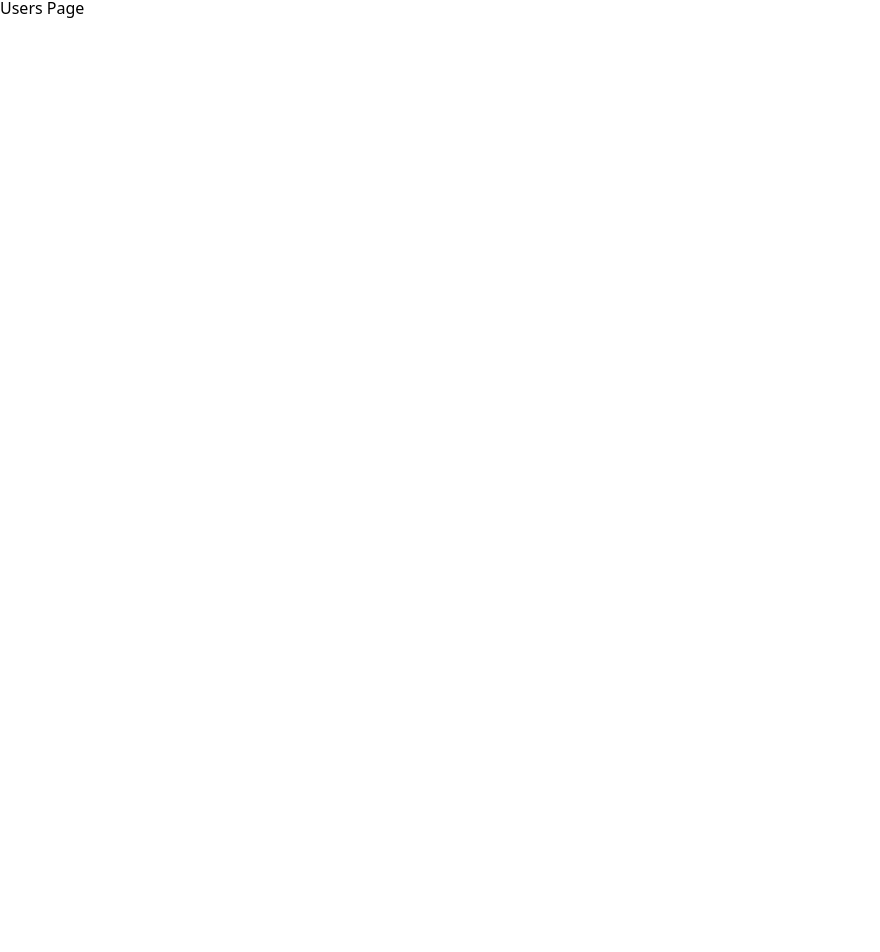
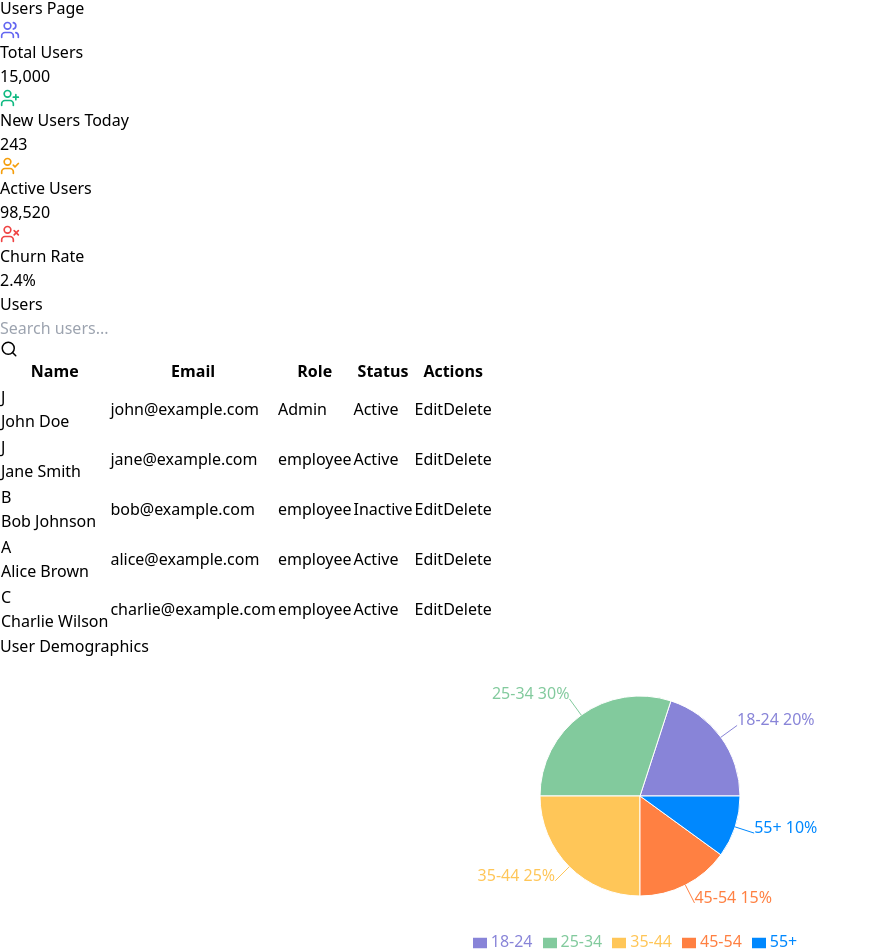
Before and after one commit to haverwoods/dernsupport-admin-dashboard, a React (Vite) app: page /users in a window 1280 px wide. Shown: the part 342-1294 px from the top of the page, without its empty margins (0-880 px from the left). Before the commit the page ends 800 px from the top, so only its background shows below. Built offline with nearby package versions, Linux system fonts and the light colour scheme.

Commit message:
added user page and new feature in order list

```diff
--- a/src/order/orderlist.jsx
+++ b/src/order/orderlist.jsx
@@ -3,14 +3,62 @@ import { motion } from "framer-motion";
 import { Search, Eye } from "lucide-react";
 
 const orderData = [
-	{ id: "ORD001", customer: "John Doe", total: 235.4, status: "Delivered", date: "2023-07-01" },
-	{ id: "ORD002", customer: "Jane Smith", total: 412.0, status: "Processing", date: "2023-07-02" },
-	{ id: "ORD003", customer: "Bob Johnson", total: 162.5, status: "Shipped", date: "2023-07-03" },
-	{ id: "ORD004", customer: "Alice Brown", total: 750.2, status: "Pending", date: "2023-07-04" },
-	{ id: "ORD005", customer: "Charlie Wilson", total: 95.8, status: "Delivered", date: "2023-07-05" },
-	{ id: "ORD006", customer: "Eva Martinez", total: 310.75, status: "Processing", date: "2023-07-06" },
-	{ id: "ORD007", customer: "David Lee", total: 528.9, status: "Shipped", date: "2023-07-07" },
-	{ id: "ORD008", customer: "Grace Taylor", total: 189.6, status: "Delivered", date: "2023-07-08" },
+  {
+    id: "ORD001",
+    customer: "John Doe",
+    total: 235.4,
+    status: "Delivered",
+    date: "2023-07-01",
+  },
+  {
+    id: "ORD002",
+    customer: "Jane Smith",
+    total: 412.0,
+    status: "Processing",
+    date: "2023-07-02",
+  },
+  {
+    id: "ORD003",
+    customer: "Bob Johnson",
+    total: 162.5,
+    status: "Shipped",
+    date: "2023-07-03",
+  },
+  {
+    id: "ORD004",
+    customer: "Alice Brown",
+    total: 750.2,
+    status: "Pending",
+    date: "2023-07-04",
+  },
+  {
+    id: "ORD005",
+    customer: "Charlie Wilson",
+    total: 95.8,
+    status: "Delivered",
+    date: "2023-07-05",
+  },
+  {
+    id: "ORD006",
+    customer: "Eva Martinez",
+    total: 310.75,
+    status: "Processing",
+    date: "2023-07-06",
+  },
+  {
+    id: "ORD007",
+    customer: "David Lee",
+    total: 528.9,
+    status: "Shipped",
+    date: "2023-07-07",
+  },
+  {
+    id: "ORD008",
+    customer: "Grace Taylor",
+    total: 189.6,
+    status: "Delivered",
+    date: "2023-07-08",
+  },
 ];
 
 const Orderlist = () => {
@@ -21,58 +69,60 @@ const Orderlist = () => {
     const term = e.target.value.toLowerCase();
     setSearchTerm(term);
     const filtered = orderData.filter(
-			(order) => order.id.toLowerCase().includes(term) || order.customer.toLowerCase().includes(term)
+      (order) =>
+        order.id.toLowerCase().includes(term) ||
+        order.customer.toLowerCase().includes(term)
     );
     setFilteredOrders(filtered);
   };
 
   return (
     <motion.div
-			className='bg-gray-800 bg-opacity-50 backdrop-blur-md shadow-lg rounded-xl p-6 border border-gray-700'
+      className="bg-gray-800 bg-opacity-50 backdrop-blur-md shadow-lg rounded-xl p-6 border border-gray-700"
       initial={{ opacity: 0, y: 20 }}
       animate={{ opacity: 1, y: 0 }}
       transition={{ delay: 0.4 }}
     >
-			<div className='flex justify-between items-center mb-6'>
-				<h2 className='text-xl font-semibold text-gray-100'>Order List</h2>
-				<div className='relative'>
+      <div className="flex justify-between items-center mb-6">
+        <h2 className="text-xl font-semibold text-gray-100">Order List</h2>
+        <div className="relative">
           <input
-						type='text'
-						placeholder='Search orders...'
-						className='bg-gray-700 text-white placeholder-gray-400 rounded-lg pl-10 pr-4 py-2 focus:outline-none focus:ring-2 focus:ring-blue-500'
+            type="text"
+            placeholder="Search orders..."
+            className="bg-gray-700 text-white placeholder-gray-400 rounded-lg pl-10 pr-4 py-2 focus:outline-none focus:ring-2 focus:ring-blue-500"
             value={searchTerm}
             onChange={handleSearch}
           />
-					<Search className='absolute left-3 top-2.5 text-gray-400' size={18} />
+          <Search className="absolute left-3 top-2.5 text-gray-400" size={18} />
         </div>
       </div>
 
-			<div className='overflow-x-auto'>
-				<table className='min-w-full divide-y divide-gray-700'>
+      <div className="overflow-x-auto">
+        <table className="min-w-full divide-y divide-gray-700">
           <thead>
             <tr>
-							<th className='px-6 py-3 text-left text-xs font-medium text-gray-400 uppercase tracking-wider'>
+              <th className="px-6 py-3 text-left text-xs font-medium text-gray-400 uppercase tracking-wider">
                 Order ID
               </th>
-							<th className='px-6 py-3 text-left text-xs font-medium text-gray-400 uppercase tracking-wider'>
+              <th className="px-6 py-3 text-left text-xs font-medium text-gray-400 uppercase tracking-wider">
                 Customer
               </th>
-							<th className='px-6 py-3 text-left text-xs font-medium text-gray-400 uppercase tracking-wider'>
+              <th className="px-6 py-3 text-left text-xs font-medium text-gray-400 uppercase tracking-wider">
                 Total
               </th>
-							<th className='px-6 py-3 text-left text-xs font-medium text-gray-400 uppercase tracking-wider'>
+              <th className="px-6 py-3 text-left text-xs font-medium text-gray-400 uppercase tracking-wider">
                 Status
               </th>
-							<th className='px-6 py-3 text-left text-xs font-medium text-gray-400 uppercase tracking-wider'>
+              <th className="px-6 py-3 text-left text-xs font-medium text-gray-400 uppercase tracking-wider">
                 Date
               </th>
-							<th className='px-6 py-3 text-left text-xs font-medium text-gray-400 uppercase tracking-wider'>
+              <th className="px-6 py-3 text-left text-xs font-medium text-gray-400 uppercase tracking-wider">
                 Actions
               </th>
             </tr>
           </thead>
 
-					<tbody className='divide divide-gray-700'>
+          <tbody className="divide divide-gray-700">
             {filteredOrders.map((order) => (
               <motion.tr
                 key={order.id}
@@ -80,16 +130,16 @@ const Orderlist = () => {
                 animate={{ opacity: 1 }}
                 transition={{ duration: 0.3 }}
               >
-								<td className='px-6 py-4 whitespace-nowrap text-sm font-medium text-gray-100'>
+                <td className="px-6 py-4 whitespace-nowrap text-sm font-medium text-gray-100">
                   {order.id}
                 </td>
-								<td className='px-6 py-4 whitespace-nowrap text-sm font-medium text-gray-100'>
+                <td className="px-6 py-4 whitespace-nowrap text-sm font-medium text-gray-100">
                   {order.customer}
                 </td>
-								<td className='px-6 py-4 whitespace-nowrap text-sm font-medium text-gray-100'>
+                <td className="px-6 py-4 whitespace-nowrap text-sm font-medium text-gray-100">
                   ${order.total.toFixed(2)}
                 </td>
-								<td className='px-6 py-4 whitespace-nowrap text-sm text-gray-300'>
+                <td className="px-6 py-4 whitespace-nowrap text-sm text-gray-300">
                   <span
                     className={`px-2 inline-flex text-xs leading-5 font-semibold rounded-full ${
                       order.status === "Delivered"
@@ -98,17 +148,33 @@ const Orderlist = () => {
                         ? "bg-yellow-100 text-yellow-800"
                         : order.status === "Shipped"
                         ? "bg-blue-100 text-blue-800"
-												: "bg-red-100 text-red-800"
+                        : order.status === "Pending"
+                        ? "bg-red-300 text-red-800"
+                        : ""
                     }`}
                   >
                     {order.status}
                   </span>
                 </td>
-								<td className='px-6 py-4 whitespace-nowrap text-sm text-gray-300'>{order.date}</td>
-								<td className='px-6 py-4 whitespace-nowrap text-sm text-gray-300'>
-									<button className='text-indigo-400 hover:text-indigo-300 mr-2'>
-										<Eye size={18} />
+                <td className="px-6 py-4 whitespace-nowrap text-sm text-gray-300">
+                  {order.date}
+                </td>
+
+                <td className="px-6 py-4 whitespace-nowrap text-sm text-gray-300">
+                  <span>
+{
+                      order.status === "Pending" && (
+                        <>
+                          <button className="text-indigo-400 hover:text-indigo-300 mr-2">
+                            Accept
                           </button>
+                          <button className="text-red-400 hover:text-red-300">
+                            Decline
+                          </button>
+                        </>
+                      )
+                    }
+				  </span>
                 </td>
               </motion.tr>
             ))}
--- a/src/pages/UsersPage.jsx
+++ b/src/pages/UsersPage.jsx
@@ -1,10 +1,57 @@
 import React from 'react'
 import Header from '../common/header'
+import { UserCheck, UserPlus, UsersIcon, UserX } from "lucide-react";
+import { motion } from "framer-motion";
+
+import StatCard from '../common/statcard';
+import UsersTable from '../user/usertable';
+import UserDemographicsChart from '../user/userdemographics';
 
 const UsersPage = () => {
+
+  const userStats = {
+    totalUsers: 15000,
+    newUsersToday: 243,
+    activeUsers: 98520,
+    churnRate: "2.4%",
+  };
+
   return (
     <div className='flex-1 overflow-auto relative z-10'>
        <Header title='Users Page' />
+       <main className='max-w-7xl mx-auto py-6 px-4 lg:px-8'>
+				{/* STATS */}
+				<motion.div
+					className='grid grid-cols-1 gap-5 sm:grid-cols-2 lg:grid-cols-4 mb-8'
+					initial={{ opacity: 0, y: 20 }}
+					animate={{ opacity: 1, y: 0 }}
+					transition={{ duration: 1 }}
+				>
+					<StatCard
+						name='Total Users'
+						icon={UsersIcon}
+						value={userStats.totalUsers.toLocaleString()}
+						color='#6366F1'
+					/>
+					<StatCard name='New Users Today' icon={UserPlus} value={userStats.newUsersToday} color='#10B981' />
+					<StatCard
+						name='Active Users'
+						icon={UserCheck}
+						value={userStats.activeUsers.toLocaleString()}
+						color='#F59E0B'
+					/>
+					<StatCard name='Churn Rate' icon={UserX} value={userStats.churnRate} color='#EF4444' />
+				</motion.div>
+
+				<UsersTable />
+
+				{/* USER CHARTS */}
+				<div className='grid grid-cols-1 lg:grid-cols-2 gap-6 mt-8'>
+					{/* <UserGrowthChart />
+					<UserActivityHeatmap /> */}
+					<UserDemographicsChart />
+				</div>
+			</main>
     </div>
   )
 }
--- /dev/null
+++ b/src/user/userdemographics.jsx
@@ -0,0 +1,53 @@
+import { motion } from "framer-motion";
+import { PieChart, Pie, Cell, ResponsiveContainer, Tooltip, Legend } from "recharts";
+
+const COLORS = ["#8884d8", "#82ca9d", "#ffc658", "#ff8042", "#0088FE"];
+
+const userDemographicsData = [
+	{ name: "18-24", value: 20 },
+	{ name: "25-34", value: 30 },
+	{ name: "35-44", value: 25 },
+	{ name: "45-54", value: 15 },
+	{ name: "55+", value: 10 },
+];
+
+const UserDemographicsChart = () => {
+	return (
+		<motion.div
+			className='bg-gray-800 bg-opacity-50 backdrop-blur-md shadow-lg rounded-xl p-6 border border-gray-700 lg:col-span-2'
+			initial={{ opacity: 0, y: 20 }}
+			animate={{ opacity: 1, y: 0 }}
+			transition={{ delay: 0.5 }}
+		>
+			<h2 className='text-xl font-semibold text-gray-100 mb-4'>User Demographics</h2>
+			<div style={{ width: "100%", height: 300 }}>
+				<ResponsiveContainer>
+					<PieChart>
+						<Pie
+							data={userDemographicsData}
+							cx='50%'
+							cy='50%'
+							outerRadius={100}
+							fill='#8884d8'
+							dataKey='value'
+							label={({ name, percent }) => `${name} ${(percent * 100).toFixed(0)}%`}
+						>
+							{userDemographicsData.map((entry, index) => (
+								<Cell key={`cell-${index}`} fill={COLORS[index % COLORS.length]} />
+							))}
+						</Pie>
+						<Tooltip
+							contentStyle={{
+								backgroundColor: "rgba(31, 41, 55, 0.8)",
+								borderColor: "#4B5563",
+							}}
+							itemStyle={{ color: "#E5E7EB" }}
+						/>
+						<Legend />
+					</PieChart>
+				</ResponsiveContainer>
+			</div>
+		</motion.div>
+	);
+};
+export default UserDemographicsChart;
--- /dev/null
+++ b/src/user/usertable.jsx
@@ -0,0 +1,123 @@
+import { useState } from "react";
+import { motion } from "framer-motion";
+import { Search } from "lucide-react";
+
+const userData = [
+	{ id: 1, name: "John Doe", email: "john@example.com", role: "Admin", status: "Active" },
+	{ id: 2, name: "Jane Smith", email: "jane@example.com", role: "employee", status: "Active" },
+	{ id: 3, name: "Bob Johnson", email: "bob@example.com", role: "employee", status: "Inactive" },
+	{ id: 4, name: "Alice Brown", email: "alice@example.com", role: "employee", status: "Active" },
+	{ id: 5, name: "Charlie Wilson", email: "charlie@example.com", role: "employee", status: "Active" },
+];
+
+const UsersTable = () => {
+	const [searchTerm, setSearchTerm] = useState("");
+	const [filteredUsers, setFilteredUsers] = useState(userData);
+
+	const handleSearch = (e) => {
+		const term = e.target.value.toLowerCase();
+		setSearchTerm(term);
+		const filtered = userData.filter(
+			(user) => user.name.toLowerCase().includes(term) || user.email.toLowerCase().includes(term)
+		);
+		setFilteredUsers(filtered);
+	};
+
+	return (
+		<motion.div
+			className='bg-gray-800 bg-opacity-50 backdrop-blur-md shadow-lg rounded-xl p-6 border border-gray-700'
+			initial={{ opacity: 0, y: 20 }}
+			animate={{ opacity: 1, y: 0 }}
+			transition={{ delay: 0.2 }}
+		>
+			<div className='flex justify-between items-center mb-6'>
+				<h2 className='text-xl font-semibold text-gray-100'>Users</h2>
+				<div className='relative'>
+					<input
+						type='text'
+						placeholder='Search users...'
+						className='bg-gray-700 text-white placeholder-gray-400 rounded-lg pl-10 pr-4 py-2 focus:outline-none focus:ring-2 focus:ring-blue-500'
+						value={searchTerm}
+						onChange={handleSearch}
+					/>
+					<Search className='absolute left-3 top-2.5 text-gray-400' size={18} />
+				</div>
+			</div>
+
+			<div className='overflow-x-auto'>
+				<table className='min-w-full divide-y divide-gray-700'>
+					<thead>
+						<tr>
+							<th className='px-6 py-3 text-left text-xs font-medium text-gray-400 uppercase tracking-wider'>
+								Name
+							</th>
+							<th className='px-6 py-3 text-left text-xs font-medium text-gray-400 uppercase tracking-wider'>
+								Email
+							</th>
+							<th className='px-6 py-3 text-left text-xs font-medium text-gray-400 uppercase tracking-wider'>
+								Role
+							</th>
+							<th className='px-6 py-3 text-left text-xs font-medium text-gray-400 uppercase tracking-wider'>
+								Status
+							</th>
+							<th className='px-6 py-3 text-left text-xs font-medium text-gray-400 uppercase tracking-wider'>
+								Actions
+							</th>
+						</tr>
+					</thead>
+
+					<tbody className='divide-y divide-gray-700'>
+						{filteredUsers.map((user) => (
+							<motion.tr
+								key={user.id}
+								initial={{ opacity: 0 }}
+								animate={{ opacity: 1 }}
+								transition={{ duration: 0.3 }}
+							>
+								<td className='px-6 py-4 whitespace-nowrap'>
+									<div className='flex items-center'>
+										<div className='flex-shrink-0 h-10 w-10'>
+											<div className='h-10 w-10 rounded-full bg-gradient-to-r from-purple-400 to-blue-500 flex items-center justify-center text-white font-semibold'>
+												{user.name.charAt(0)}
+											</div>
+										</div>
+										<div className='ml-4'>
+											<div className='text-sm font-medium text-gray-100'>{user.name}</div>
+										</div>
+									</div>
+								</td>
+
+								<td className='px-6 py-4 whitespace-nowrap'>
+									<div className='text-sm text-gray-300'>{user.email}</div>
+								</td>
+								<td className='px-6 py-4 whitespace-nowrap'>
+									<span className='px-2 inline-flex text-xs leading-5 font-semibold rounded-full bg-blue-800 text-blue-100'>
+										{user.role}
+									</span>
+								</td>
+
+								<td className='px-6 py-4 whitespace-nowrap'>
+									<span
+										className={`px-2 inline-flex text-xs leading-5 font-semibold rounded-full ${
+											user.status === "Active"
+												? "bg-green-800 text-green-100"
+												: "bg-red-800 text-red-100"
+										}`}
+									>
+										{user.status}
+									</span>
+								</td>
+
+								<td className='px-6 py-4 whitespace-nowrap text-sm text-gray-300'>
+									<button className='text-indigo-400 hover:text-indigo-300 mr-2'>Edit</button>
+									<button className='text-red-400 hover:text-red-300'>Delete</button>
+								</td>
+							</motion.tr>
+						))}
+					</tbody>
+				</table>
+			</div>
+		</motion.div>
+	);
+};
+export default UsersTable;
```
Lines whose indentation alone changed are shown as unchanged.
